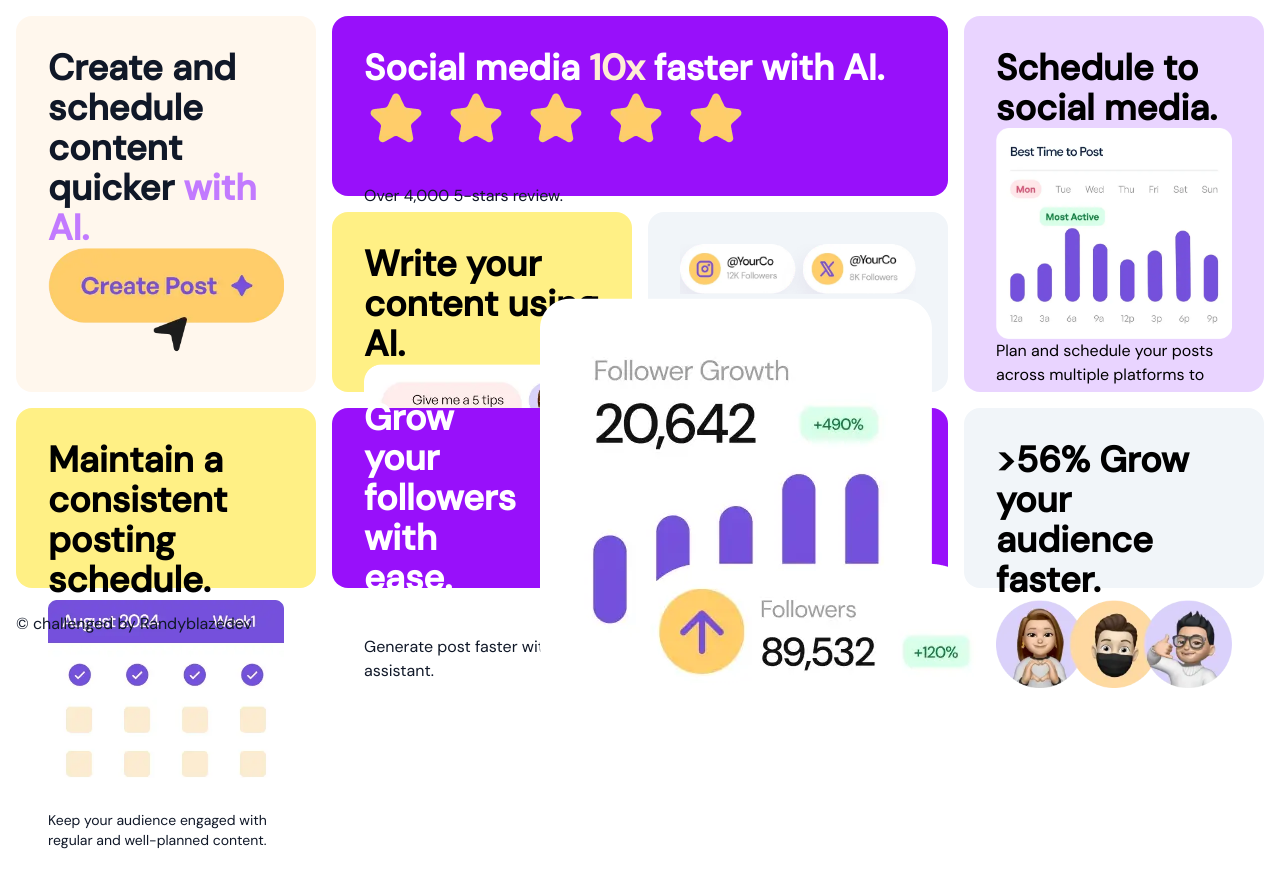
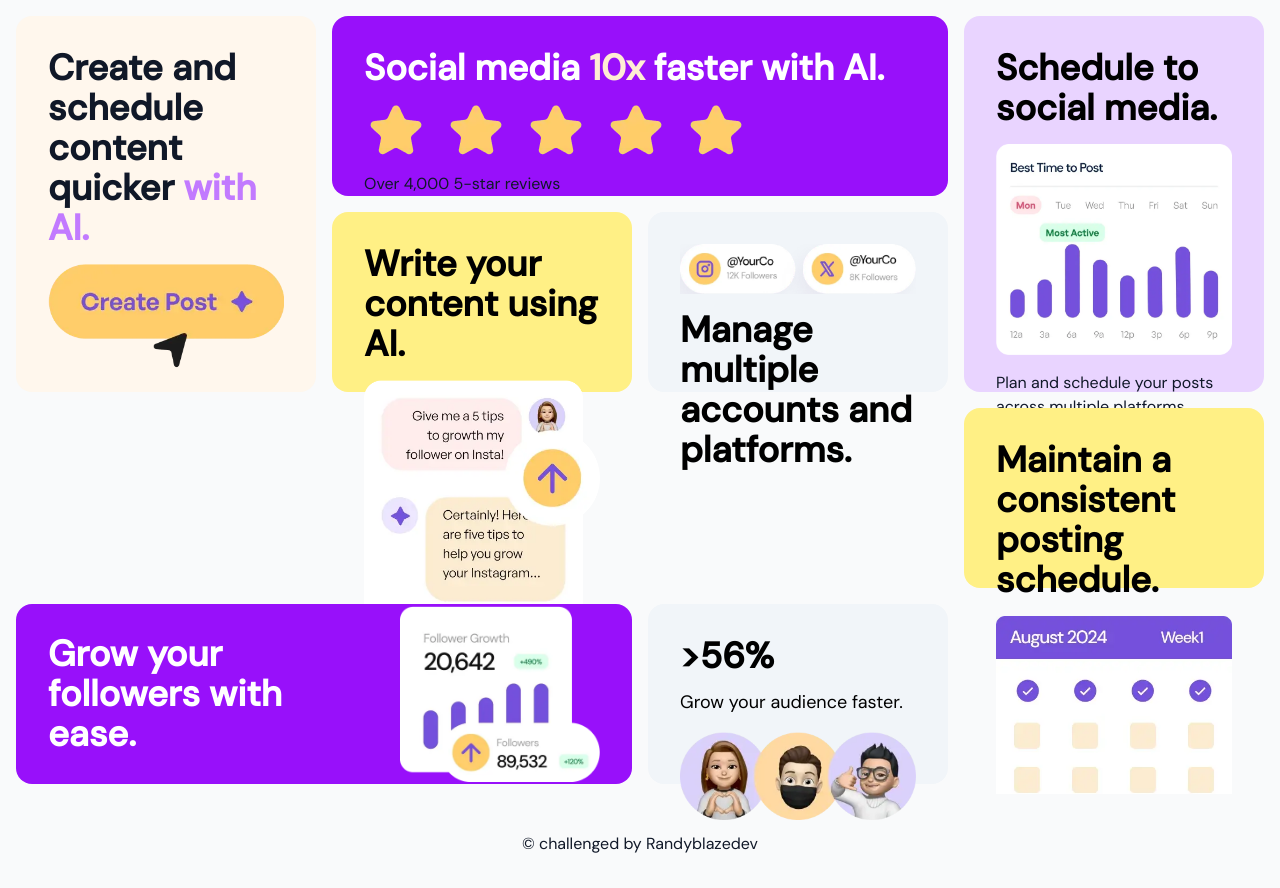
Before and after one commit to Randyblazedev/bento-grid, a plain HTML site: page index.html in a window 1280 px wide. Before the commit the page ends 850 px from the top, so only its background shows below. Drawn offline with nearby package versions, Linux system fonts and the light colour scheme.

Commit message:
fix: bento grid overlapping on desktop - explicit grid spans with nth-child

```diff
--- a/index.html
+++ b/index.html
@@ -2,61 +2,70 @@
 <html lang="en">
 <head>
   <meta charset="UTF-8">
-  <meta name="viewport" content="width=device-width, initial-scale=1.0"> <!-- displays site properly based on user's device -->
-
+  <meta name="viewport" content="width=device-width, initial-scale=1.0">
   <link rel="icon" type="image/png" sizes="32x32" href="./assets/images/favicon-32x32.png">
   <script src="https://cdn.jsdelivr.net/npm/@tailwindcss/browser@4"></script>
   <link rel="preconnect" href="https://fonts.googleapis.com">
   <link rel="preconnect" href="https://fonts.gstatic.com" crossorigin>
   <link href="https://fonts.googleapis.com/css2?family=DM+Sans:wght@400;500&display=swap" rel="stylesheet">
-
-  <title>Frontend Mentor challenge cd| Bento grid</title>
-  </>
+  <title>Bento Grid</title>
+  <style>
+    * { box-sizing: border-box; }
+    .bento-grid {
+      display: grid;
+      grid-template-columns: 1fr;
+      gap: 1rem;
+    }
+    @media (min-width: 1024px) {
+      .bento-grid {
+        grid-template-columns: repeat(4, 1fr);
+        grid-auto-rows: 180px;
+      }
+      .bento-grid > :nth-child(1) { grid-row: span 2; }
+      .bento-grid > :nth-child(2) { grid-column: span 2; }
+      .bento-grid > :nth-child(3) { grid-row: span 2; }
+      .bento-grid > :nth-child(6) { grid-column: 4; }
+      .bento-grid > :nth-child(7) { grid-column: span 2; display: flex; align-items: center; gap: 1.5rem; }
+    }
+  </style>
 </head>
-<body class="[font-family:'DM_Sans',sans-serif]">
-  <main>
-    <div class="max-w-7xl mx-auto px-4 m-2 p-2">
-    <div class="grid grid-cols-1 lg:grid-cols-4  lg:auto-rows-[180px] gap-4">
-      <div class="p-8 bg-orange-50  rounded-2xl lg:row-span-2">
-        <h1 class="text-4xl font-bold text-gray-900">Create and schedule content quicker <span class=" text-purple-400">with AI.</span></h1>
-        <img src="./assets/images/illustration-create-post.webp" alt="create post illustration">
+<body class="[font-family:'DM_Sans',sans-serif] bg-gray-50 min-h-screen p-4">
+  <div class="max-w-7xl mx-auto bento-grid">
+    <div class="p-6 lg:p-8 bg-orange-50 rounded-2xl">
+      <h2 class="text-3xl lg:text-4xl font-bold text-gray-900 mb-4">Create and schedule content quicker <span class="text-purple-400">with AI.</span></h2>
+      <img src="./assets/images/illustration-create-post.webp" class="w-full max-w-xs mx-auto">
     </div>
-      <div class="p-8 bg-purple-600 rounded-2xl lg:col-span-2">
-        <h2 class="text-4xl text-white font-bold">Social media <span class="text-orange-100">10x</span> faster with AI.</h2>
-        <img src="./assets/images/illustration-five-stars.webp" alt="five stars illustration">
-        <p class="text-gray-900 mt-8">Over 4,000 5-stars review.</p>
+    <div class="p-6 lg:p-8 bg-purple-600 rounded-2xl">
+      <h2 class="text-3xl lg:text-4xl text-white font-bold mb-3">Social media <span class="text-orange-100">10x</span> faster with AI.</h2>
+      <img src="./assets/images/illustration-five-stars.webp" class="mb-2">
+      <p class="text-gray-900">Over 4,000 5-star reviews</p>
     </div>
-      <div class="p-8  bg-purple-200 lg:row-span-2 rounded-2xl overflow-hidden">
-        <h2 class="text-4xl font-bold">Schedule to social media.</h2>
-        <img class="w-full" src="./assets/images/illustration-schedule-posts.webp" alt="schedule post illustration>
-        <p class="text-gray-900 mt-8">Plan and schedule your posts across multiple platforms to save time.</p>
+    <div class="p-6 lg:p-8 bg-purple-200 rounded-2xl">
+      <h2 class="text-3xl lg:text-4xl font-bold mb-4">Schedule to social media.</h2>
+      <img src="./assets/images/illustration-schedule-posts.webp" class="w-full">
+      <p class="text-gray-900 mt-4">Plan and schedule your posts across multiple platforms.</p>
     </div>
-      <div class="p-8  bg-yellow-200 rounded-2xl">
-        <h2 class="text-4xl font-bold">Write your content using AI.</h2>
-        <img  class="w-full" src="./assets/images/illustration-ai-content.webp" alt="creating content with ai illustration">
-        <p class="text-gray-900 mt-8">Generate post faster with AI assistant.</p>
+    <div class="p-6 lg:p-8 bg-yellow-200 rounded-2xl">
+      <h2 class="text-3xl lg:text-4xl font-bold mb-4">Write your content using AI.</h2>
+      <img src="./assets/images/illustration-ai-content.webp" class="w-full">
     </div>
-      <div class="p-8  bg-slate-100 rounded-2xl">
-        <img class="w-full" src="./assets/images/illustration-multiple-platforms.webp" alt="using multiple platforms illustration">
-        <h2 class="text-4xl font-bold">Manage multiple accounts and platforms.</h2>
+    <div class="p-6 lg:p-8 bg-slate-100 rounded-2xl">
+      <img src="./assets/images/illustration-multiple-platforms.webp" class="w-full mb-4">
+      <h2 class="text-3xl lg:text-4xl font-bold">Manage multiple accounts and platforms.</h2>
     </div>
-      <div class="p-8  bg-yellow-200 rounded-2xl">
-        <h2 class="text-4xl font-bold">Maintain a consistent posting schedule.</h2>
-        <img class="w-full" src="./assets/images/illustration-consistent-schedule.webp" alt="consistent schedule illustration">
-        <p class="text-gray-900 text-sm mt-8">Keep your audience engaged with regular and well-planned content.</p>
+    <div class="p-6 lg:p-8 bg-yellow-200 rounded-2xl">
+      <h2 class="text-3xl lg:text-4xl font-bold mb-4">Maintain a consistent posting schedule.</h2>
+      <img src="./assets/images/illustration-consistent-schedule.webp" class="w-full">
     </div>
-      <div class="p-8  bg-purple-600 rounded-2xl text-white lg:col-span-2 lg:flex lg:items-center gap-6">
-        <h2 class="text-4xl font-bold">Grow your followers with ease.</h2>
-        <img class="w-full" src="./assets/images/illustration-grow-followers.webp" alt="grow followers easily illustration">
+    <div class="p-6 lg:p-8 bg-purple-600 rounded-2xl text-white lg:flex lg:items-center lg:gap-6">
+      <h2 class="text-3xl lg:text-4xl font-bold mb-4 lg:mb-0">Grow your followers with ease.</h2>
+      <img src="./assets/images/illustration-grow-followers.webp" class="w-full lg:max-w-[200px]">
     </div>
-      <div class="p-8  bg-slate-100 rounded-2xl ">
-        <h2 class="text-4xl font-bold"> >56%
-          Grow your audience faster.</h2>
-        <img class="w-full" src="./assets/images/illustration-audience-growth.webp" alt="grow audience illustration">
+    <div class="p-6 lg:p-8 bg-slate-100 rounded-2xl">
+      <h2 class="text-3xl lg:text-4xl font-bold">&gt;56%<br><span class="text-lg font-normal">Grow your audience faster.</span></h2>
+      <img src="./assets/images/illustration-audience-growth.webp" class="w-full mt-4">
     </div>
   </div>
-    </div>
-  </main>
-  <footer class="text-gray-900 m-2 p-2">&copy; challenged by Randyblazedev</footer>
+  <footer class="text-center text-gray-900 mt-8 p-4">&copy; challenged by Randyblazedev</footer>
 </body>
 </html>
```
Lines whose indentation alone changed are shown as unchanged.
